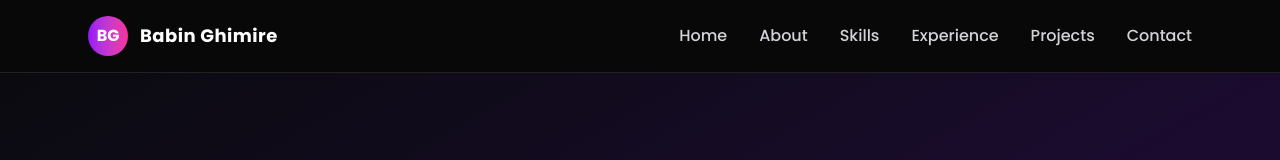
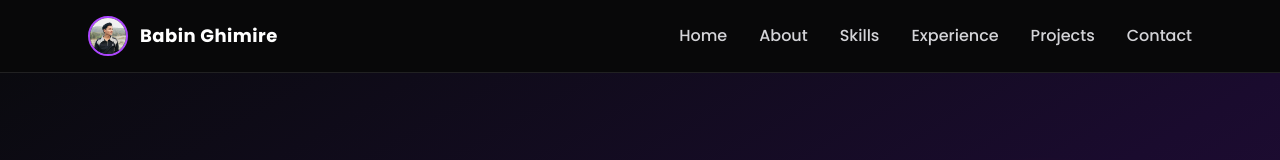
Before and after one commit to ghimirebabin07/my_portfolio, a Next.js app: page / in a window 1280 px wide. Shown: the top 160 px of the page. Built offline with nearby package versions, Linux system fonts and the light colour scheme.

Commit message:
feat: add profile photo to navbar logo
Replace BG initials with actual profile image in navbar.

```diff
--- a/components/Navbar.tsx
+++ b/components/Navbar.tsx
@@ -1,6 +1,7 @@
 "use client";
 
 import Link from "next/link";
+import Image from "next/image";
 import { useState } from "react";
 import { HiMenu, HiX } from "react-icons/hi";
 
@@ -24,8 +25,14 @@ export default function Navbar() {
           href="#home"
           className="flex items-center gap-3 hover:opacity-90 transition"
         >
-          <div className="w-10 h-10 rounded-full bg-gradient-to-r from-purple-600 to-pink-500 flex items-center justify-center font-bold text-white">
-            BG
+          <div className="relative w-10 h-10 rounded-full overflow-hidden border-2 border-purple-500">
+            <Image
+              src="/profile.jpg"
+              alt="Babin Ghimire"
+              fill
+              sizes="2.5rem"
+              className="object-cover"
+            />
           </div>
 
           <span className="hidden sm:block text-lg font-bold tracking-wide">
```
